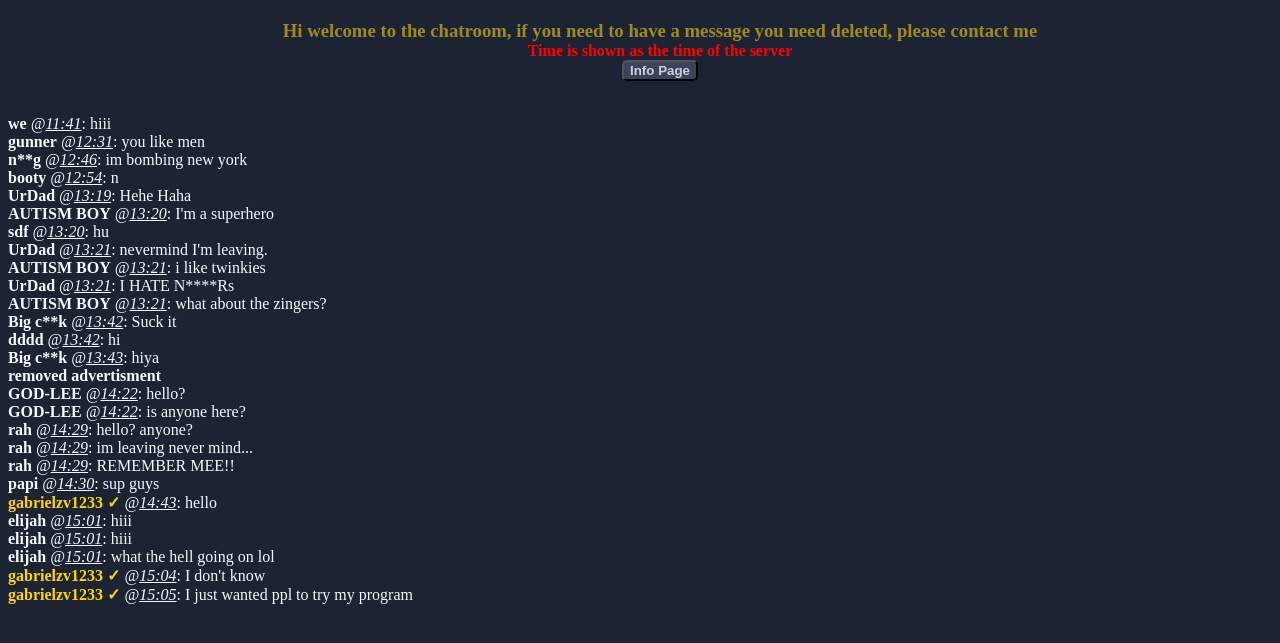
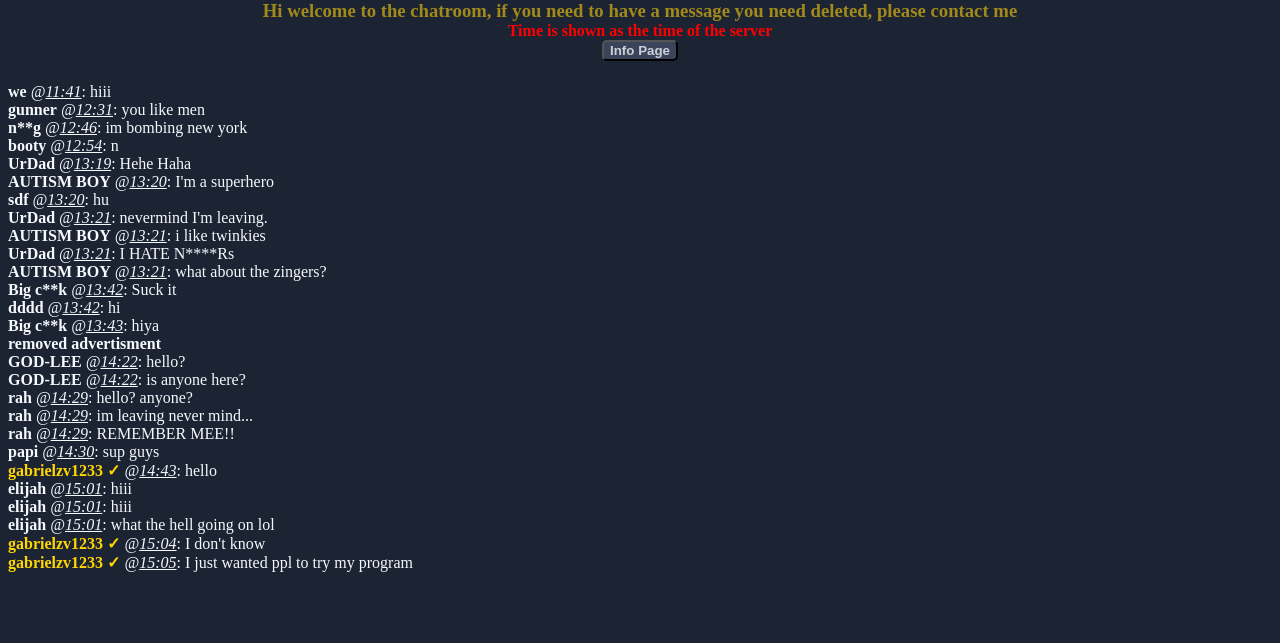
Before and after one commit to gabrielzv1233/msgr, a Flask app: page /full in a window 1280 px wide. Shown: the top 643 px of the page. Run offline with Flask 3, Linux system fonts and the light colour scheme.

Commit message:
fixed a padding issue

```diff
--- a/templates/full.html
+++ b/templates/full.html
@@ -35,7 +35,7 @@
         }
 
         #messages {
-            margin-top:7.17em;
+            margin-top:5.17em;
             color: #F5F9FC;
             word-break:break-all;
         }
@@ -65,7 +65,6 @@
           left: 0;
           width: 100%;
           background-color: #1C2333;
-          padding: 20px;
           z-index: 9999;
           margin-bottom:0px;
         }
```
